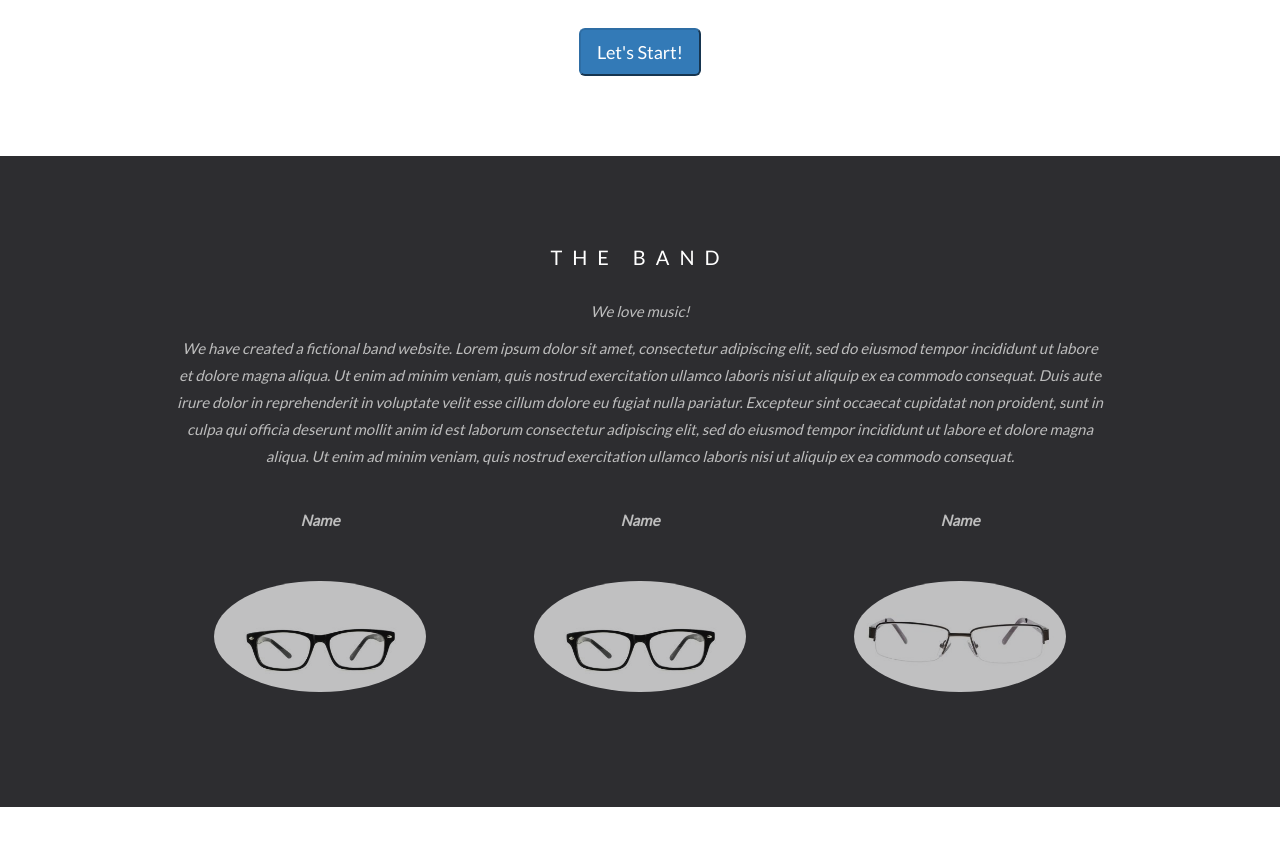
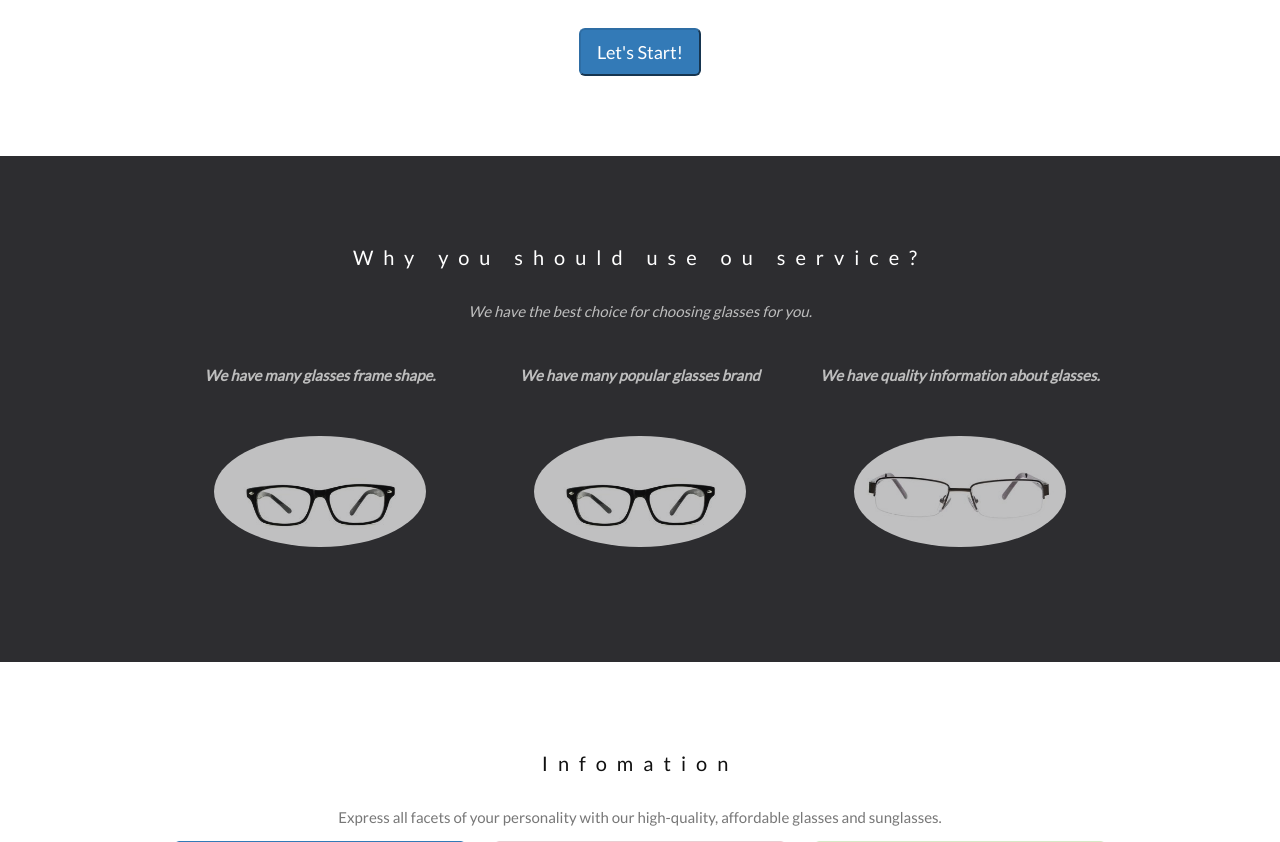
Before and after one commit to sagagt505/Smart-website-for-eyeglasses-shop, a PHP site: page /main.php in a window 1280 px wide. Shown: the part 692-1534 px from the top of the page. Run offline with PHP 8.4, Linux system fonts and the light colour scheme; grey boxes labelled with a size stand in for pictures from a placeholder-image service; some libraries are stand-ins or nearby versions.

Commit message:
#2
Update new infomation for main page.

```diff
--- a/glasses project/main.php
+++ b/glasses project/main.php
@@ -82,42 +82,46 @@
 <div id="product" class="bg-1">
   <div class="container text-center">
 
-  <h3>THE BAND</h3>
-  <p><em>We love music!</em></p>
-  <p>We have created a fictional band website. Lorem ipsum dolor sit amet, consectetur adipiscing elit, sed do eiusmod tempor incididunt ut labore et dolore magna aliqua. Ut enim ad minim veniam, quis nostrud exercitation ullamco laboris nisi ut aliquip ex ea commodo consequat. Duis aute irure dolor in reprehenderit in voluptate velit esse cillum dolore eu fugiat nulla pariatur. Excepteur sint occaecat cupidatat non proident, sunt in culpa qui officia deserunt mollit anim id est laborum consectetur adipiscing elit, sed do eiusmod tempor incididunt ut labore et dolore magna aliqua. Ut enim ad minim veniam, quis nostrud exercitation ullamco laboris nisi ut aliquip ex ea commodo consequat.</p>
+  <h3>Why you should use ou service?</h3>
+  <p><em>We have the best choice for choosing glasses for you.</em></p>
+
   <br>
   <div class="row">
     <div class="col-sm-4">
-      <p class="text-center"><strong>Name</strong></p><br>
+      <p class="text-center"><strong>We have many glasses frame shape.</strong></p><br>
       <a href="#demo" data-toggle="collapse">
         <img src="img/small1.jpg" class="img-circle person" alt="Random Name" width="255" height="255">
       </a>
       <div id="demo" class="collapse">
-        <p>Guitarist and Lead Vocalist</p>
-        <p>Loves long walks on the beach</p>
-        <p>Member since 1988</p>
+        <p>Square</p>
+        <p>Round</p>
+        <p>Aviator</p>
+        <p>Clubmaster</p>
+        <p>Nerd</p>
+        <p>Vintage</p>
+
       </div>
     </div>
     <div class="col-sm-4">
-      <p class="text-center"><strong>Name</strong></p><br>
+      <p class="text-center"><strong>We have many popular glasses brand</strong></p><br>
       <a href="#demo2" data-toggle="collapse">
         <img src="img/small2.jpg" class="img-circle person" alt="Random Name" width="255" height="255">
       </a>
       <div id="demo2" class="collapse">
-        <p>Drummer</p>
-        <p>Loves drummin'</p>
-        <p>Member since 1988</p>
+        <p>Hoya</p>
+        <p>Ray-Ban</p>
+        <p></p>
       </div>
     </div>
     <div class="col-sm-4">
-      <p class="text-center"><strong>Name</strong></p><br>
+      <p class="text-center"><strong>We have quality information about glasses.</strong></p><br>
       <a href="#demo3" data-toggle="collapse">
         <img src="img/small3.jpg" class="img-circle person" alt="Random Name" width="255" height="255">
       </a>
       <div id="demo3" class="collapse">
-        <p>Bass player</p>
-        <p>Loves math</p>
-        <p>Member since 2005</p>
+        <p>Glasses Detail</p>
+        <p>Accessories for glasses</p>
+        <p>All about eyes</p>
       </div>
     </div>
   </div>
```
